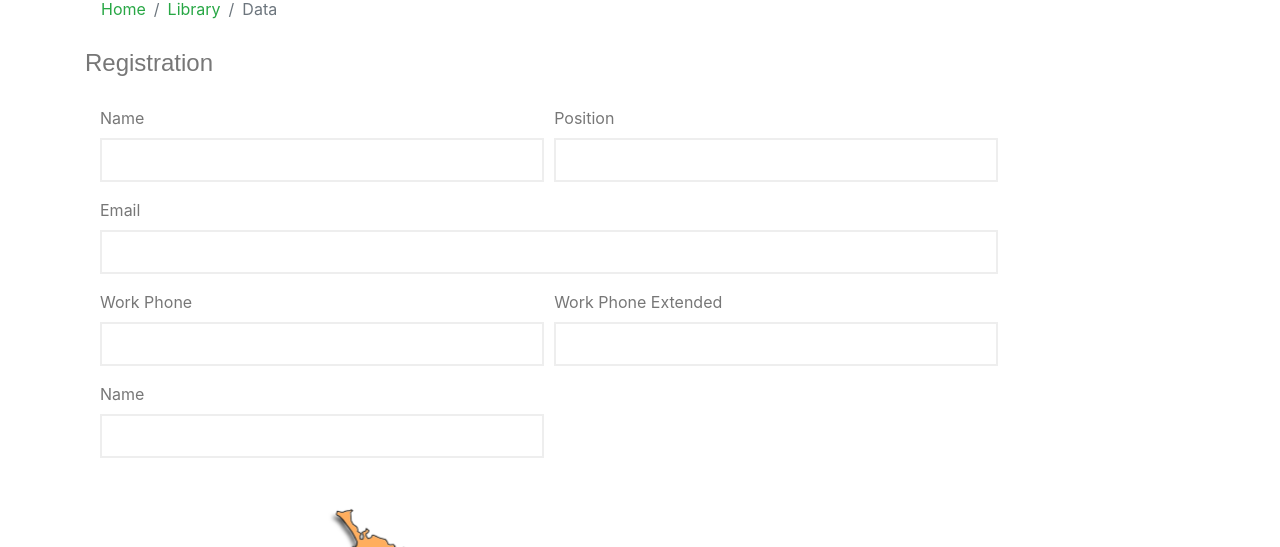
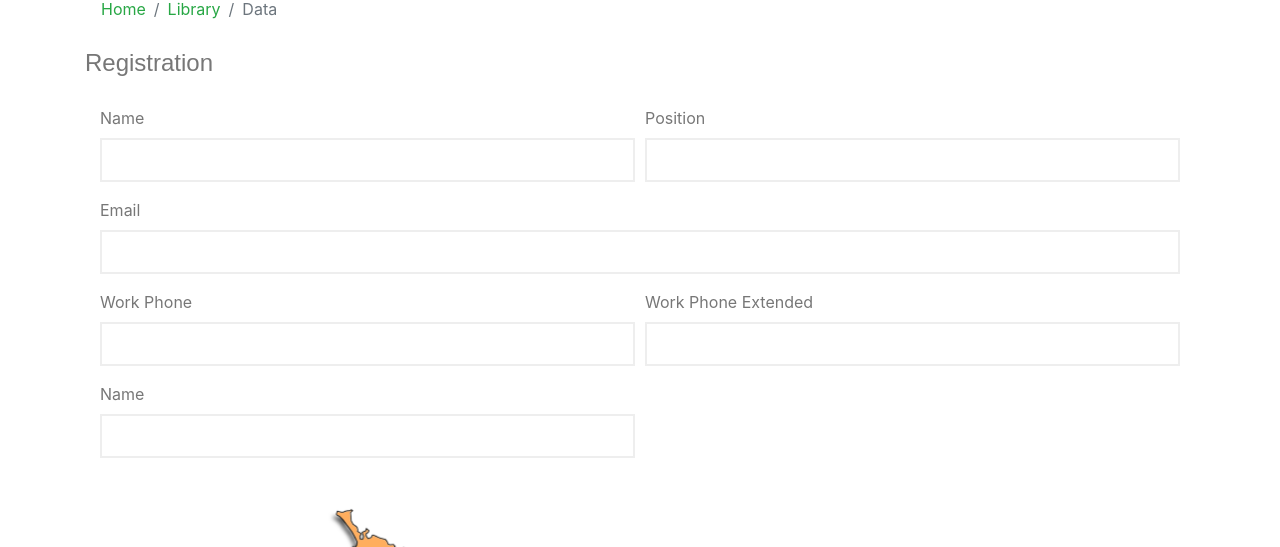
Before and after one commit to thetanewzealand/thetanewzealand.github.io, a Jekyll site: the page built from registration.md, in a window 1280 px wide. Shown: the part 476-1023 px from the top of the page. Built offline with Jekyll 4.4.1, drawn with Linux system fonts in a browser that asks for light colours; nearby versions of some CDN libraries.

Commit message:
Adding files

```diff
--- a/_layouts/registration.html
+++ b/_layouts/registration.html
@@ -7,11 +7,11 @@
 
 <form>
     <div class="form-row">
-      <div class="form-group col-md-5">
+      <div class="form-group col-md-6">
         <label for="inputEmail4">Name</label>
         <input type="email" class="form-control" id="inputEmail4" placeholder="">
       </div>
-      <div class="form-group col-md-5">
+      <div class="form-group col-md-6">
         <label for="inputPassword4">Position</label>
         <input type="email" class="form-control" id="inputEmail4" placeholder="">
       </div>
@@ -19,25 +19,25 @@
 
 
     <div class="form-row">
-    <div class="form-group col-md-10">
+    <div class="form-group col-md-12">
         <label for="inputAddress">Email</label>
         <input type="text" class="form-control" id="inputAddress" placeholder="">
       </div>
     </div>
 
       <div class="form-row">
-        <div class="form-group col-md-5">
+        <div class="form-group col-md-6">
           <label for="inputEmail4">Work Phone</label>
           <input type="email" class="form-control" id="inputEmail4" placeholder="">
         </div>
-        <div class="form-group col-md-5">
+        <div class="form-group col-md-6">
           <label for="inputPassword4">Work Phone Extended</label>
           <input type="password" class="form-control" id="inputPassword4" placeholder="">
         </div>
       </div>
 
       <div class="form-row">
-        <div class="form-group col-md-5">
+        <div class="form-group col-md-6">
           <label for="inputEmail4">Name</label>
           <input type="email" class="form-control" id="inputEmail4" placeholder="">
         </div>
```
